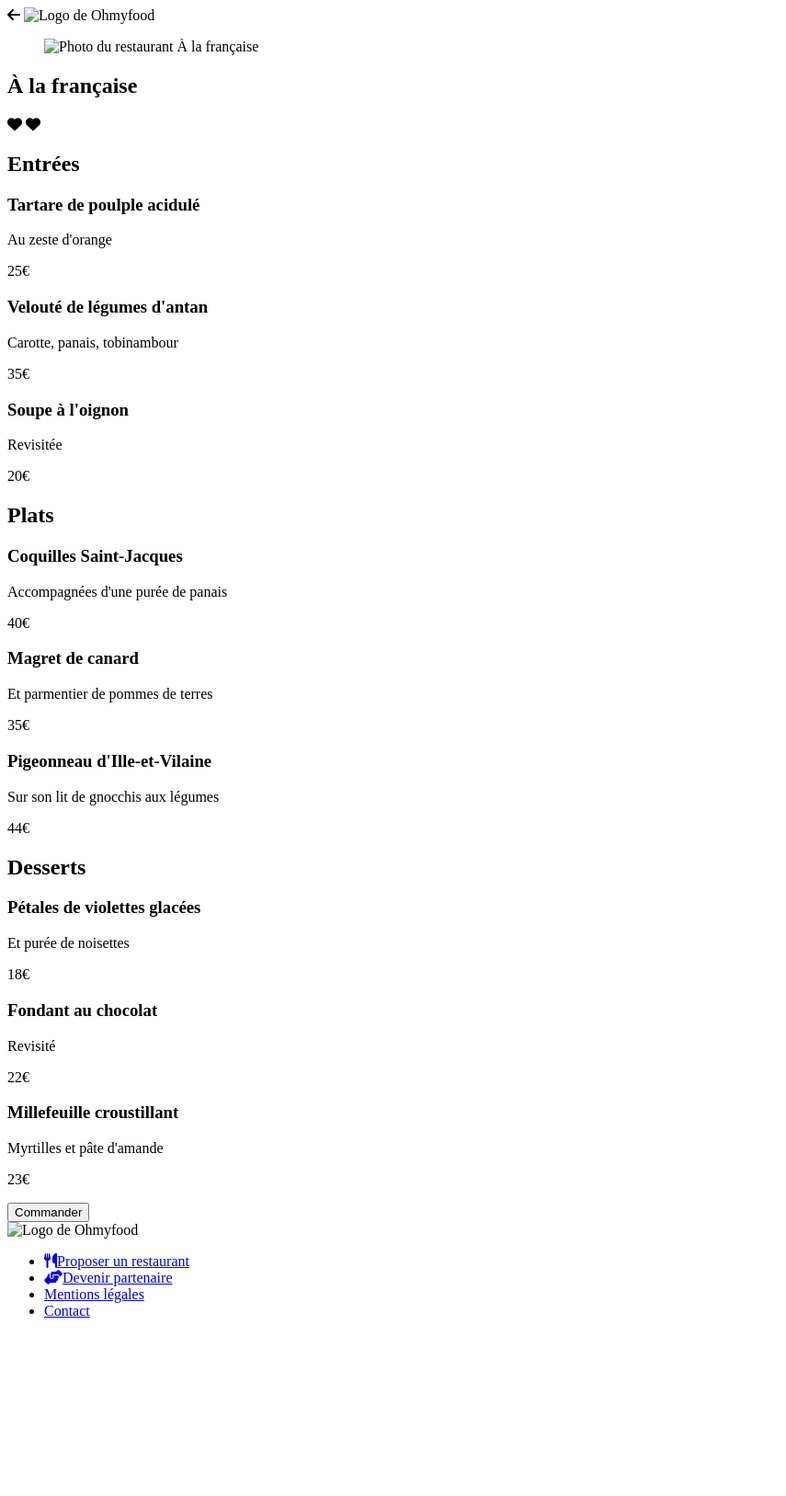
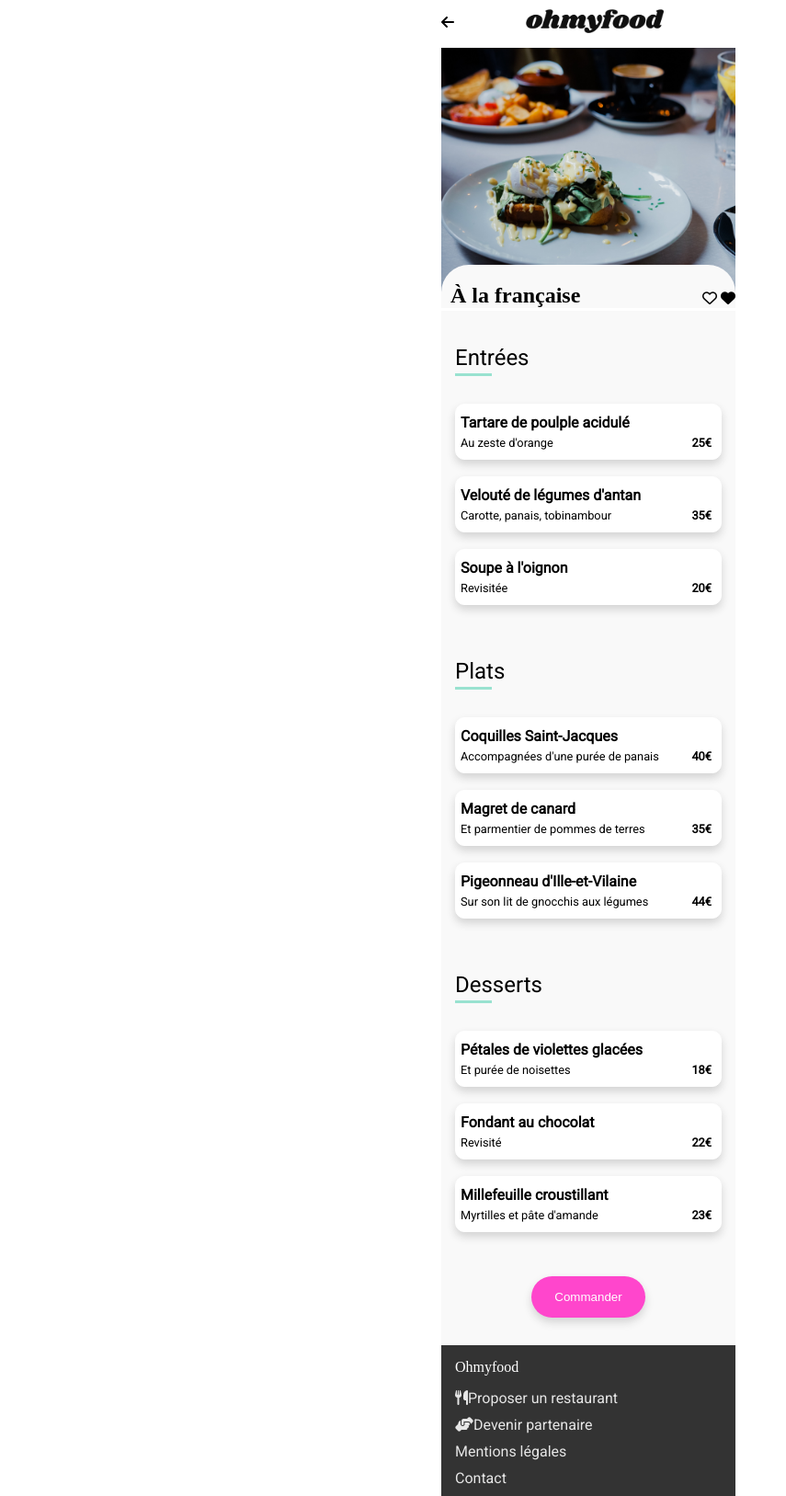
Before and after one commit to Cjoo13/Oh_my_food-OC, a plain HTML site: page Menu/menu_française.html in a window 1280 px wide. Shown: the whole page at 92% size, without its empty margins (0-855 px from the left). Before the commit the page ends 1451 px from the top, so only its background shows below. Drawn offline with Linux system fonts and the light colour scheme; a web font is replaced by a local one.

Commit message:
1er jet css sur toutes les pages

```diff
--- a/Menu/menu_française.html
+++ b/Menu/menu_française.html
@@ -3,6 +3,9 @@
     <head>
 		<meta charset="utf-8" />
 		<meta name="viewport" content="width=device-width, initial-scale=1.0" />
+		<link rel="stylesheet" href="../dart-sass/sass/style.css" />
+		<link href="https://fonts.googleapis.com/css2?family=Roboto&display=swap" rel="stylesheet">
+		<link href="https://fonts.googleapis.com/css2?family=Shrikhand&display=swap" rel="stylesheet">
 		<script src="https://kit.fontawesome.com/b4d0919e04.js" crossorigin="anonymous"></script>
        	<title>Ohmyfood - Menu À la française</title>
        	<meta name="description" content="Composez votre menu dans le restaurant À la française" />
@@ -12,19 +15,23 @@
     	<div id="bloc-page">
     		<header>
     			<div class="fleche-logo">
+					<a href="../index.html">
     					<i class="fas fa-arrow-left"></i>
-    				<img src="images/logo/ohmyfood.png" alt="Logo de Ohmyfood">
+					</a>
+    				<img src="../images/logo/ohmyfood.png" alt="Logo de Ohmyfood">
     			</div>
     			<figure class="background">
-    				<img src="images/restaurants/a_la_francaise.jpg" alt="Photo du restaurant À la française" />
+    				<img src="../images/restaurants/a_la_francaise.jpg" alt="Photo du restaurant À la française" />
     			</figure>
     		</header>
 
     		<section class="menu">
+				<div class="menu__title">
     				<h1 class="menu__heading">À la française</h1>
     				<div class="heart">
+    					<i class="far fa-heart"></i>
                 		<i class="fas fa-heart"></i>
-                	<i class="fas fa-heart"></i>
+					</div>
                 </div>
 
                 <div class="choix-plat">
@@ -107,14 +114,14 @@
                 </button>
            	</section>
 
-           	<footer>
-                <img src="images/logo/ohmyfood.png" alt="Logo de Ohmyfood">
-                <nav class="nav">
+			<footer class="footer">
+				<p class="footer__title">Ohmyfood</p>
+				<nav class="footer__nav">
 					<ul>
-                        <li class="nav__link nav__link--bold"><a href="#"><i class="fas fa-utensils"></i>Proposer un restaurant</a></li>
-                        <li class="nav__link nav__link--bold"><a href="#"><i class="fas fa-hands-helping"></i>Devenir partenaire</a></li>
-                        <li class="nav__link"><a href="#">Mentions légales</a></li>
-                        <li class="nav__link"><a href="#">Contact</a></li>
+						<li class="footer__link footer__link--bold"><a href="#"><i class="fas fa-utensils"></i>Proposer un restaurant</a></li>
+						<li class="footer__link footer__link--bold"><a href="#"><i class="fas fa-hands-helping"></i>Devenir partenaire</a></li>
+						<li class="footer__link"><a href="#">Mentions légales</a></li>
+						<li class="footer__link"><a href="#">Contact</a></li>
 					</ul>
 				</nav>
 			</footer>
--- /dev/null
+++ b/dart-sass/sass/libs/mixin.scss
@@ -0,0 +1,18 @@
+@mixin flex-center {
+    display: flex;
+    justify-content: center;
+}
+
+@mixin flex-column {
+    display: flex;
+    flex-direction: column;
+}
+
+@mixin flex-between {
+    display: flex;
+    justify-content: space-between;
+}
+
+@mixin shadow {
+    box-shadow: 0px 5px 10px lightgrey;
+}
--- a/dart-sass/sass/style.scss
+++ b/dart-sass/sass/style.scss
@@ -1,3 +1,14 @@
+/* REGLES GENERALES */
+
+@import "libs/mixin.scss";
+
+$background-color: #f9f9f9;
+$primary-color: #9356DC;
+$secondary-color: #FF79DA;
+$tertiary-color: #99E2D0;
+$black-color: rgb(0, 0, 0);
+$white-color: #fff;
+
 body
 {
 	font-family: 'Roboto', sans-serif;
@@ -17,7 +28,7 @@ h1
 a
 {
 	text-decoration: none;
-	color: black;
+	color: $black-color;
 }
 
 ul
@@ -31,14 +42,13 @@ ul
 	width: 100%;
 	max-width: 320px;
 	margin: auto;
-	padding: 8px;
-	padding-top: 0px;
 }
+
+/* PAGE D'ACCUEIL */
 
 .logo
 {
-	display: flex;
-	justify-content: center;
+	@include flex-center;
 
     img
     {
@@ -48,12 +58,11 @@ ul
 
 .loc
 {
-	display: flex;
-	justify-content: center;
-	background: #e8e8eb;
+    @include flex-center;
+	background: darken($background-color, 8);
     opacity: 0.8;
     padding: 10px;
-    box-shadow: inset 0 5px 6px -4px lightgrey;
+    @include shadow;
     &__subtext {
         margin-left: 10px;
     }
@@ -61,10 +70,9 @@ ul
 
 .description
 {
-	display: flex;
-    flex-direction: column;
+    @include flex-column;
     padding-top: 20px;
-    background: #f9f9f9;
+    background: $background-color;
     text-align: center;
     &__subtext {
         margin-top: 15px;
@@ -73,31 +81,43 @@ ul
 
 .search-but
 {
-    margin-top: 20px;
+    margin: auto;
     margin-bottom: 30px;
+    margin-top: 30px;
+    @include shadow;
+    padding: 15px;
+    border-radius: 30px;
+    background: darken($secondary-color, 10);
+    cursor: pointer;
+    border-width: 0;
+    &__texte {
+        color: $white-color;
+        padding-left: 10px;
+        padding-right: 10px;
+    }
 }
 
 .fonc__heading
 {
     margin-top: 30px;
     margin-bottom: 30px;
+    margin-left: 15px;
 }
 
 .fonctionnement
 {
-    display: flex;
-    flex-direction: column;
+    @include flex-column;
     align-items: center;
     margin-bottom: 30px;
     &__cartouche {
         display: flex;
         margin-bottom: 40px;
         border-radius: 24px;
-        background: #f9f9f9;
-        box-shadow: 0px 3px 10px lightgrey;
-        padding: 20px;
+        background: $background-color;
+        @include shadow;
+        padding: 30px;
         padding-left: 30px;
-        width: 260px;
+        width: 233px;
         cursor: pointer;
     }
     &__texte {
@@ -106,8 +126,8 @@ ul
     }
 
     .number {
-        color: #fff;
-        background: #9356dc;
+        color: $white-color;
+        background: $primary-color;
         border-radius: 60px;
         padding: 5px 10px;
         height: 18px;
@@ -126,26 +146,38 @@ ul
 
 .restau
 {
-    background: #f9f9f9;
+    background: $background-color;
     &__heading {
         padding-bottom: 10px;
         padding-top: 50px;
-        padding-left: 15px;
+        margin-left: 15px;
     }
 
     .choix-restau {
-        display: flex;
-        justify-content: center;
+        @include flex-center;
         flex-wrap: wrap;
         padding-bottom: 40px;
         &__figure {
-            background: #fff;
+            background: $white-color;
             border-radius: 10px;
-            box-shadow: 0px 3px 10px lightgrey;
+            @include shadow;
+            position: relative;
+        }
+        &__nouveau {
+            background: $tertiary-color;
+            color: darken($tertiary-color, 40);
+            width: 65px;
+            padding: 6px;
+            border-radius: 4px;
+            padding-right: 8px;
+            padding-left: 8px;
+            position: absolute;
+            top: 0;
+            right: 10px;
+            margin-top: 10px;
         }
         &__figcaption {
-            display: flex;
-            justify-content: space-between;
+            @include flex-between;
             padding-bottom: 20px;
             align-items: center;
         }
@@ -172,12 +204,11 @@ ul
 
 .footer
 {
-    background: rgba(0, 0, 0, 0.815);
-    display: flex;
-    flex-direction: column;
+    background: lighten($black-color, 20);
+    @include flex-column;
     &__title {
         font-family: 'Shrikhand';
-        color: #fff;
+        color: $white-color;
         margin-bottom: 15px;
         margin-top: 15px;
         margin-left: 15px;
@@ -186,12 +217,114 @@ ul
         margin-bottom: 10px;
         margin-left: 15px;
         &--bold {
-            color:#fff;
+            color: $white-color;
         }
     }
 
     a {
-        color: rgba(255, 255, 255, 0.712)
+        color: darken($white-color, 10)
     }
 
 }
+
+/* PARTIE MENU */
+
+.fleche-logo
+{
+	display: flex;
+
+    img
+    {
+        width: 150px;
+        margin-top: 10px;
+    }
+
+    a {
+        flex-grow: 0.5;
+        margin-top: 15px;
+    }
+}
+
+.background
+{
+    @include flex-center;
+
+    img
+    {
+        width: 320px;
+        height: 270px;
+        object-fit: cover;
+    }
+}
+
+.menu
+{
+    @include flex-column;
+    background: $background-color;
+    &__title {
+        @include flex-between;
+        padding-top: 20px;
+        padding-left: 10px;
+        border-radius: 30px 30px 0px 0px;
+        margin-top: -50px;
+        background: $background-color;
+    }
+
+    h1
+    {
+        font-family: 'Shrikhand';
+        font-size: 1.5rem;
+    }
+
+    h3
+    {
+        font-size: 1rem;
+        margin-bottom: 5px;
+    }
+
+    .heart {
+        padding-top: 7px;
+    }
+
+
+}
+
+.choix-plat
+{
+    &__heading {
+        border-bottom: 3px solid $tertiary-color;
+        padding-bottom: 3px;
+        font-weight: lighter;
+        width: 40px;
+        margin-left: 15px;
+        background: $background-color;
+        margin-bottom: 30px;
+        margin-top: 40px;
+    }
+
+    .cartouche-menu
+    {
+        &__subtext {
+            @include flex-between;
+        }
+        &__prix {
+            font-weight: 600;
+        }
+
+        p
+        {
+            font-size: 0.8rem;
+        }
+
+        background: $white-color;
+        margin-left: 15px;
+        margin-right: 15px;
+        padding: 10px;
+        padding-left: 5px;
+        margin-bottom: 18px;
+        border-radius: 10px;
+        @include shadow;
+        border: 1px solid $white-color;
+        cursor: pointer
+    }
+}
```
Also changed, not shown: Menu/menu_delicedessens.html (+20 -10 lines), Menu/menu_noteenchante.html (+17 -10 lines), Menu/menu_palettedugout.html (+17 -10 lines), index.html (+3 -1 lines), dart-sass/sass/libs/mixin.css (added), dart-sass/sass/style.css, 3 other files. Lines whose indentation alone changed are shown as unchanged.
